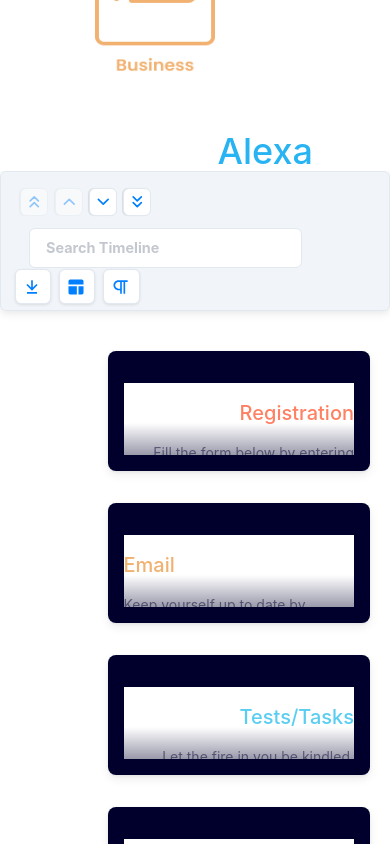
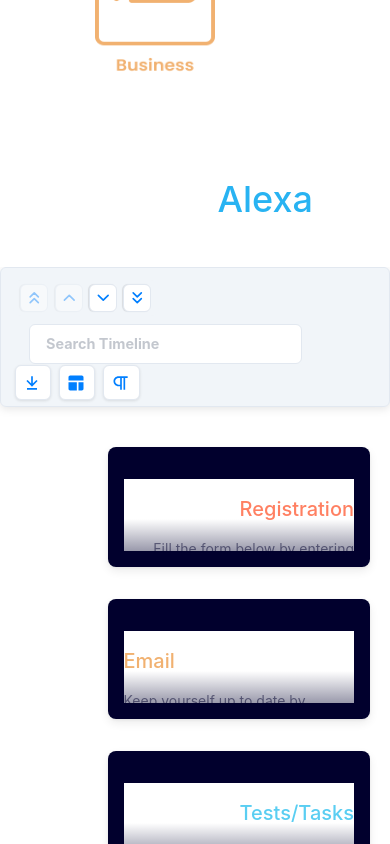
Before and after one commit to AlexaSRM/Recruitment-Portal, a Next.js app: page / in a window 390 px wide. Shown: the part 1440-2284 px from the top of the page. Built offline with nearby package versions, Linux system fonts and the light colour scheme.

Commit message:
small change

```diff
--- a/components/Roadmap.tsx
+++ b/components/Roadmap.tsx
@@ -1,15 +1,11 @@
 import React from 'react'
 import { Chrono } from "react-chrono";
-import Image from 'next/image'
-import group10 from '../public/Group10.png'
-import group11 from '../public/Group11.png'
-
 
 function Roadmap() {
   return (
-    <div className="w-[100vw] flex flex-col justify-center items-center">
+    <div className="w-[100vw] flex flex-col justify-center items-center mt-12">
       <div className="md:text-6xl text-4xl md:font-bold font-medium">Road to <span className="text-[#28b3f2]">Alexa</span></div>
-      <div className="md:my-12 md:w-[80%] w-[100%]">
+      <div className="md:my-12 md:w-[80%] w-[100%] mt-12">
 
         <Chrono
           mode="VERTICAL_ALTERNATING"
@@ -26,9 +22,6 @@ function Roadmap() {
             titleColorActive: 'grey',
           }}
         >
-          <div className="chrono-icons">
-            {/* icons */}
-          </div>
 
 
           <div className="p-0">
```
Also changed, not shown: public/Group10.png (deleted), public/Group11.png (deleted).
